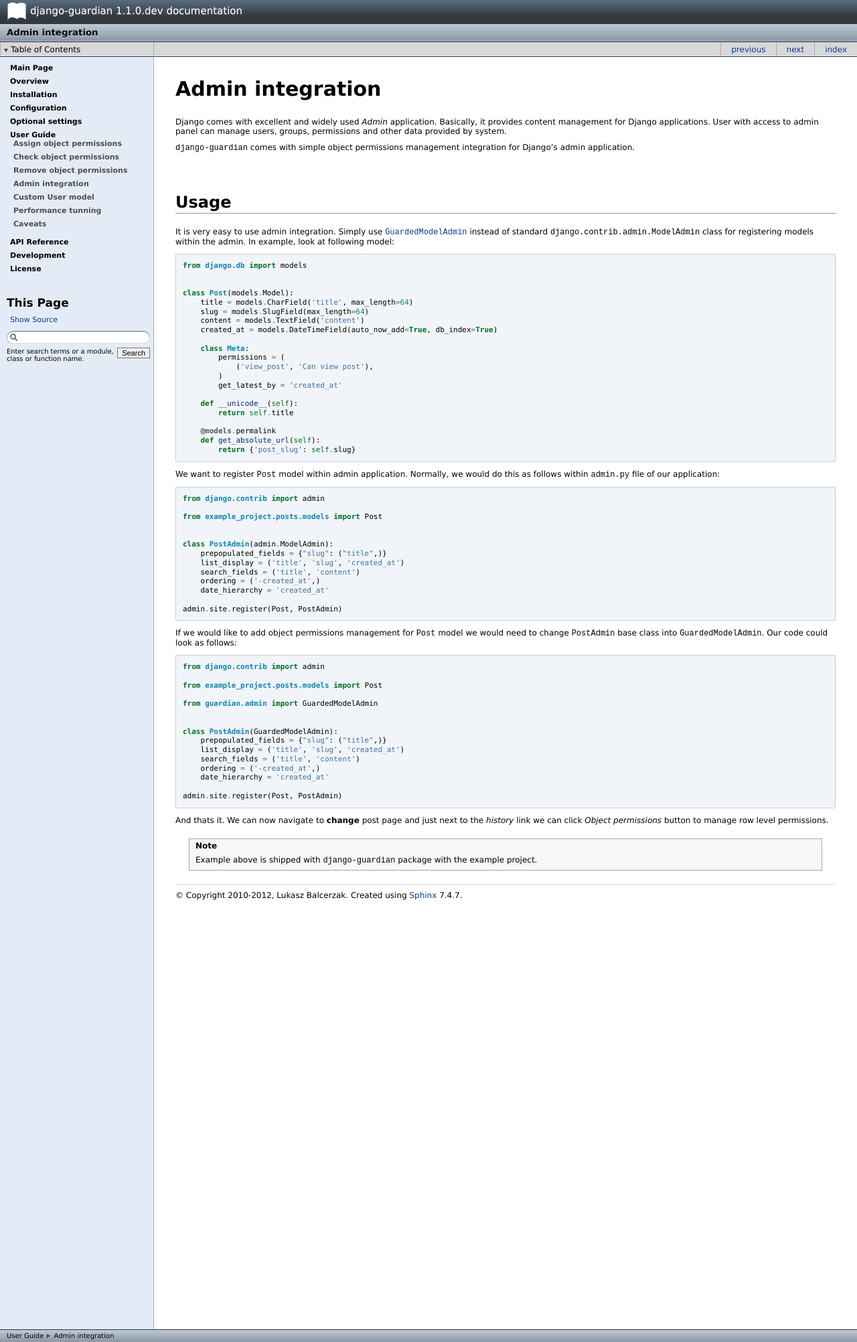
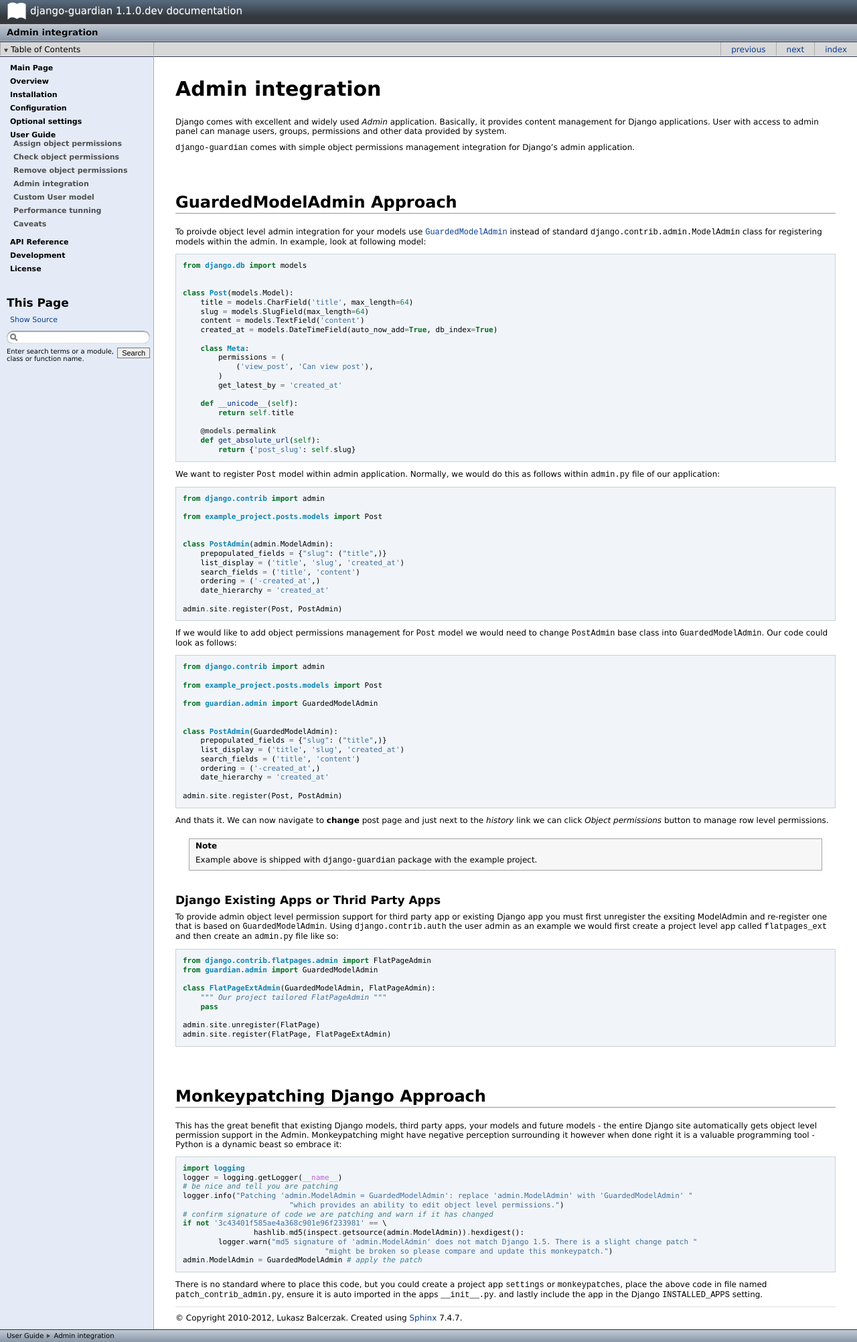
Before and after one commit to django-guardian/django-guardian, a Sphinx documentation site: the page built from docs/userguide/admin-integration.rst, in a window 1280 px wide. Shown: the whole page at 67% size. Built offline with Sphinx 7.4.7, drawn with Linux system fonts in a browser that asks for light colours; the version number could not be read and is left out.

Commit message:
Added instructions on using 'GuardedModelAdmin' in existing apps, and how to monkeypatch Django to use 'GuardedModelAdmin' instead of 'admin.ModelAdmin' to provide project wide object level permission admin editing support.

```diff
--- a/docs/userguide/admin-integration.rst
+++ b/docs/userguide/admin-integration.rst
@@ -11,10 +11,10 @@ system.
 ``django-guardian`` comes with simple object permissions management integration
 for Django's admin application.
 
-Usage
------
+GuardedModelAdmin Approach
+--------------------------
 
-It is very easy to use admin integration. Simply use :admin:`GuardedModelAdmin`
+To proivde object level admin integration for your models use :admin:`GuardedModelAdmin`
 instead of standard ``django.contrib.admin.ModelAdmin`` class for registering
 models within the admin. In example, look at following model:
 
@@ -91,3 +91,48 @@ permissions.
 .. note::
    Example above is shipped with ``django-guardian`` package with the example
    project.
+
+Django Existing Apps or Thrid Party Apps
+~~~~~~~~~~~~~~~~~~~~~~~~~~~~~~~~~~~~~~~~
+
+To provide admin object level permission support for third party app or existing Django app you must first unregister
+the exsiting ModelAdmin and re-register one that is based on ``GuardedModelAdmin``. Using ``django.contrib.auth`` the
+user admin as an example we would first create a project level app called ``flatpages_ext`` and then create an ``admin.py``
+file like so:
+
+.. code-block:: python
+
+	from django.contrib.flatpages.admin import FlatPageAdmin
+	from guardian.admin import GuardedModelAdmin
+
+	class FlatPageExtAdmin(GuardedModelAdmin, FlatPageAdmin):
+	    """ Our project tailored FlatPageAdmin """
+	    pass
+
+	admin.site.unregister(FlatPage)
+	admin.site.register(FlatPage, FlatPageExtAdmin)
+
+Monkeypatching Django Approach
+------------------------------
+
+This has the great benefit that existing Django models, third party apps, your models and future models - the entire
+Django site automatically gets object level permission support in the Admin. Monkeypatching might have negative perception
+surrounding it however when done right it is a valuable programming tool - Python is a dynamic beast so embrace it:
+
+.. code-block:: python
+
+	import logging
+	logger = logging.getLogger(__name__)
+	# be nice and tell you are patching
+	logger.info("Patching 'admin.ModelAdmin = GuardedModelAdmin': replace 'admin.ModelAdmin' with 'GuardedModelAdmin' "
+				"which provides an ability to edit object level permissions.")
+	# confirm signature of code we are patching and warn if it has changed
+	if not '3c43401f585ae4a368c901e96f233981' == \
+			hashlib.md5(inspect.getsource(admin.ModelAdmin)).hexdigest():
+		logger.warn("md5 signature of 'admin.ModelAdmin' does not match Django 1.5. There is a slight change patch "
+					"might be broken so please compare and update this monkeypatch.")
+	admin.ModelAdmin = GuardedModelAdmin # apply the patch
+
+There is no standard where to place this code, but you could create a project app ``settings`` or ``monkeypatches``,
+place the above code in file named ``patch_contrib_admin.py``, ensure it is auto imported in the apps ``__init__.py``.
+and lastly include the app in the Django ``INSTALLED_APPS`` setting.
```
Also changed, not shown: README.rst (+20 -3 lines).
